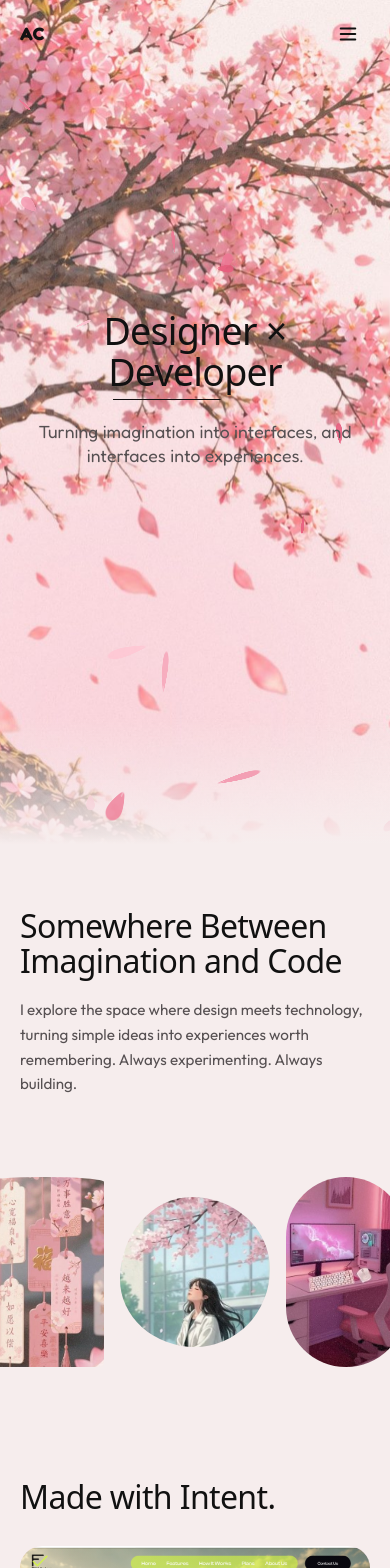
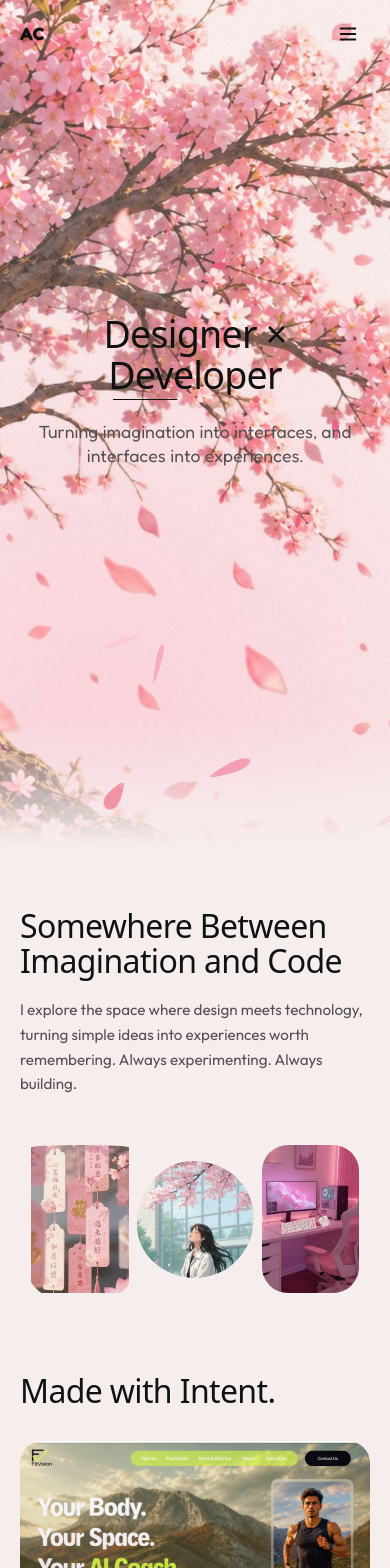
Before and after one commit to Anshikasingh4/Anshika-chauhan, a React (Vite) app: page / in a window 390 px wide. Shown: the top 1568 px of the page. Built offline with nearby package versions, Linux system fonts and the light colour scheme; a web font is replaced by a local one.

Commit message:
Fix mobile responsiveness of moodboard image tiles

```diff
--- a/src/components/ImageTiles.jsx
+++ b/src/components/ImageTiles.jsx
@@ -4,11 +4,11 @@ import { site } from '../data/site'
 import useReducedMotion from '../hooks/useReducedMotion'
 import SafeImage from './SafeImage'
 
-// Different silhouettes and aspect ratios, as in the reference.
+// Responsive silhouettes and aspect ratios tailored for both mobile and desktop screens
 const shapes = [
-  'h-[clamp(190px,24vw,350px)] w-[clamp(120px,15vw,215px)] rounded-[999px_999px_70px_70px/80px_80px_70px_70px] md:rounded-[60px]',
-  'h-[clamp(150px,19vw,270px)] w-[clamp(150px,19vw,270px)] rounded-[48%_52%_50%_50%/55%_48%_52%_45%]',
-  'h-[clamp(190px,24vw,350px)] w-[clamp(120px,15vw,215px)] rounded-[60px]',
+  'w-[clamp(76px,25vw,170px)] h-[clamp(125px,38vw,270px)] rounded-[999px_999px_35px_35px/50px_50px_35px_35px] sm:rounded-[999px_999px_70px_70px/80px_80px_70px_70px] md:w-[clamp(140px,15vw,215px)] md:h-[clamp(220px,24vw,350px)] md:rounded-[60px]',
+  'w-[clamp(88px,30vw,220px)] h-[clamp(88px,30vw,220px)] rounded-[48%_52%_50%_50%/55%_48%_52%_45%] md:w-[clamp(170px,19vw,270px)] md:h-[clamp(170px,19vw,270px)]',
+  'w-[clamp(76px,25vw,170px)] h-[clamp(125px,38vw,270px)] rounded-[26px] sm:rounded-[45px] md:w-[clamp(140px,15vw,215px)] md:h-[clamp(220px,24vw,350px)] md:rounded-[60px]',
 ]
 
 export default function ImageTiles() {
@@ -33,9 +33,13 @@ export default function ImageTiles() {
   }, [reduced])
 
   return (
-    <section ref={ref} aria-label="Moodboard" className="flex items-center justify-center gap-4 px-5 py-20 md:gap-10 md:py-28">
+    <section
+      ref={ref}
+      aria-label="Moodboard"
+      className="flex w-full max-w-full items-center justify-center gap-2 px-2.5 py-12 sm:gap-4 sm:px-6 md:gap-10 md:py-28 overflow-hidden"
+    >
       {site.tiles.map((t, i) => (
-        <div key={t.src} className="tile">
+        <div key={t.src} className="tile flex-shrink-0">
           <div className={`group relative overflow-hidden transition-transform duration-700 ease-out hover:rotate-[1.5deg] ${shapes[i]}`}>
             <div className="tile-img absolute -inset-y-[8%] inset-x-0">
               <SafeImage
```
